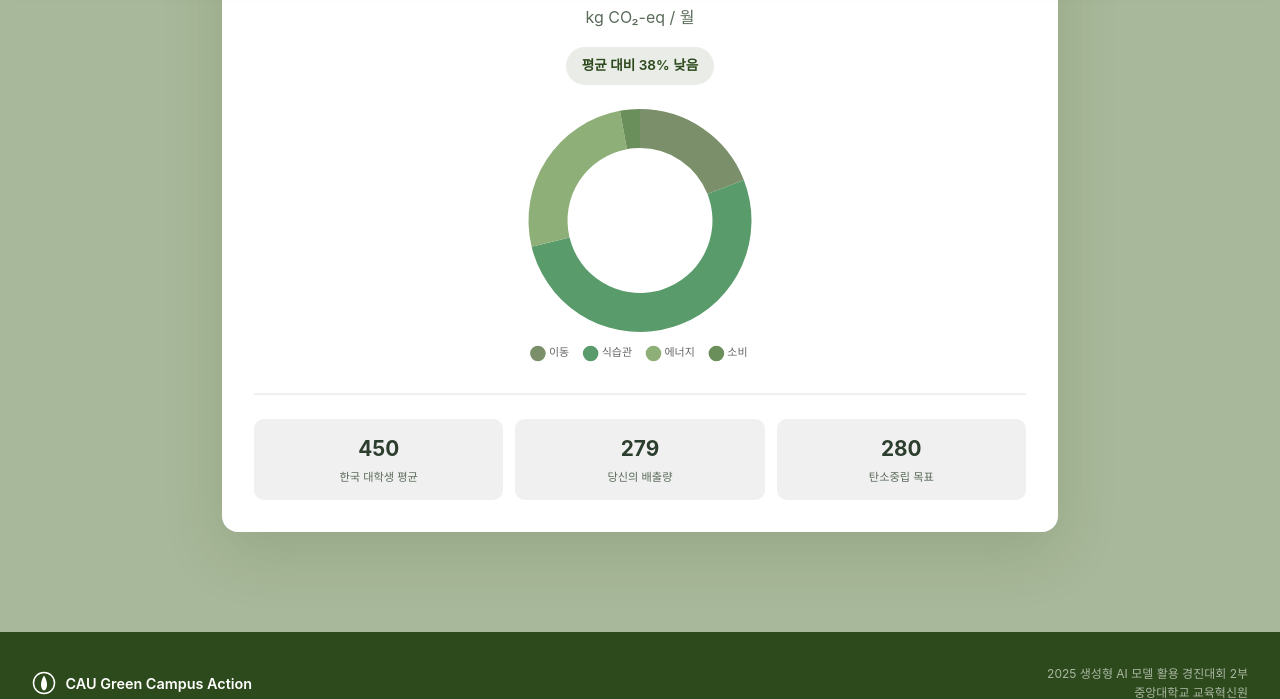
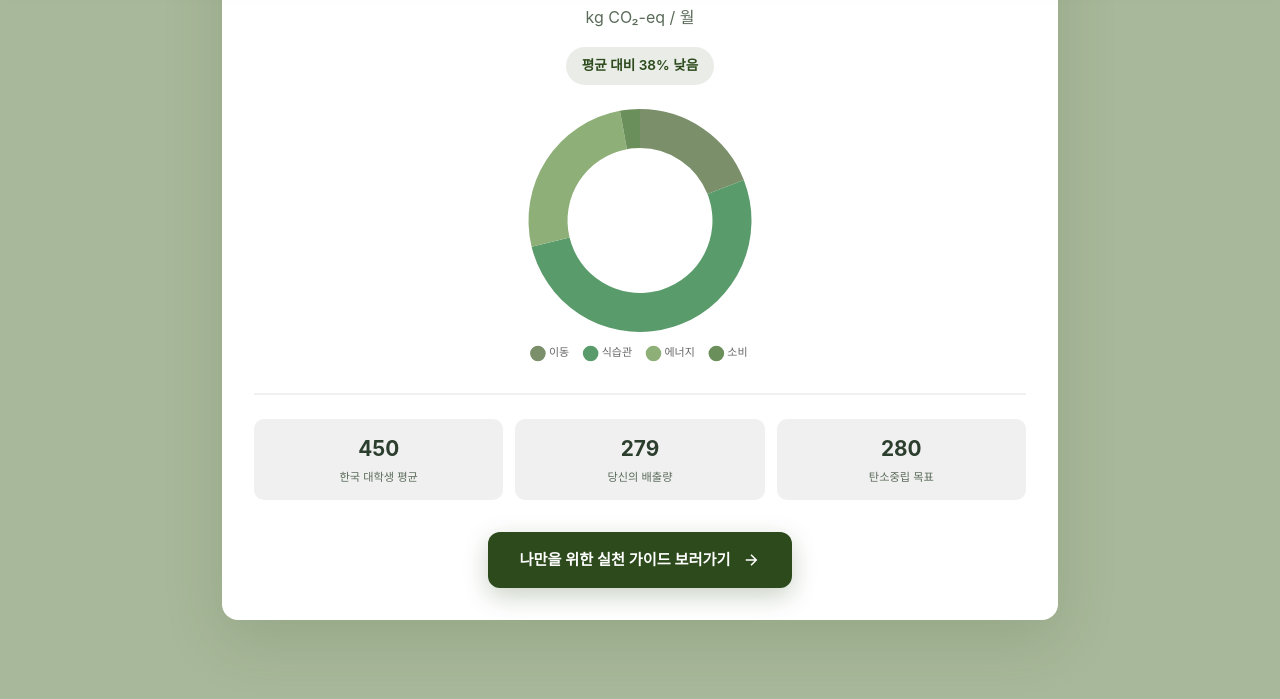
Before and after one commit to boongbang0425/CauGreenCampus, a website: page public/calculator.html in a window 1280 px wide. Both pictures are taken after a click on the button "내 탄소발자국 분석하기". Shown: the part 2386-3085 px from the top of the page. Drawn offline with nearby package versions, Linux system fonts and the light colour scheme; a web font is replaced by a local one.

Commit message:
Update calculator.html

```diff
--- a/public/calculator.html
+++ b/public/calculator.html
@@ -34,6 +34,7 @@
             background-color: var(--sage-bg);
             color: var(--text-dark);
             line-height: 1.6;
+            overflow-y: scroll; /* 스크롤바 항상 표시 (스크롤바 가시성 문제 해결) */
         }
 
         .navbar {
@@ -421,6 +422,36 @@
             margin-top: 0.2rem;
         }
 
+        /* index.html에서 가져온 버튼 스타일 시작 */
+        .btn-primary {
+            display: inline-flex;
+            align-items: center;
+            gap: 0.75rem;
+            background: var(--forest-green);
+            color: var(--white);
+            padding: 1rem 2rem;
+            border-radius: 12px;
+            text-decoration: none;
+            font-weight: 600;
+            font-size: 0.95rem;
+            transition: all 0.3s ease;
+            box-shadow: 0 8px 24px rgba(45, 74, 28, 0.25);
+        }
+
+        .btn-primary:hover {
+            background: var(--forest-mid);
+            transform: translateY(-3px);
+        }
+
+        .btn-primary svg {
+            width: 18px;
+            height: 18px;
+            transition: transform 0.3s ease;
+        }
+
+        .btn-primary:hover svg { transform: translateX(4px); }
+        /* index.html에서 가져온 버튼 스타일 끝 */
+
         .footer {
             background: var(--forest-green);
             color: var(--white);
@@ -528,7 +559,6 @@
         </div>
 
         <div class="calculator-container">
-            <!-- Transport Section -->
             <div class="form-section">
                 <div class="form-section-header">
                     <div class="form-section-icon">
@@ -622,7 +652,6 @@
                 </div>
             </div>
 
-            <!-- Diet Section -->
             <div class="form-section">
                 <div class="form-section-header">
                     <div class="form-section-icon">
@@ -638,7 +667,7 @@
                 </div>
 
                 <div class="form-group">
-                    <label class="form-label">주간 육류 섭취 횟수</label>
+                    <label class="form-label">주간 육류 섭취</label>
                     <div class="radio-group">
                         <div class="radio-option">
                             <input type="radio" name="meatType" id="beef" value="beef" checked>
@@ -705,7 +734,6 @@
                 </div>
             </div>
 
-            <!-- Energy Section -->
             <div class="form-section">
                 <div class="form-section-header">
                     <div class="form-section-icon">
@@ -766,7 +794,6 @@
                 </div>
             </div>
 
-            <!-- Consumption Section -->
             <div class="form-section">
                 <div class="form-section-header">
                     <div class="form-section-icon">
@@ -829,7 +856,6 @@
                 </div>
             </div>
 
-            <!-- Calculate Button -->
             <button class="calculate-btn" id="calculateBtn">
                 <svg viewBox="0 0 24 24" fill="none" stroke="currentColor" stroke-width="2">
                     <circle cx="11" cy="11" r="8"/>
@@ -838,7 +864,6 @@
                 내 탄소발자국 분석하기
             </button>
 
-            <!-- Results Section -->
             <div class="results-section" id="resultsSection">
                 <div class="result-card">
                     <div class="result-header">
@@ -866,6 +891,16 @@
                             <div class="stat-label">탄소중립 목표</div>
                         </div>
                     </div>
+
+                    <div style="text-align: center; margin-top: 2rem;">
+                        <a href="action.html" class="btn-primary">
+                            나만을 위한 실천 가이드 보러가기
+                            <svg viewBox="0 0 24 24" fill="none" stroke="currentColor" stroke-width="2">
+                                <path d="M5 12h14M12 5l7 7-7 7"/>
+                            </svg>
+                        </a>
+                    </div>
+
                 </div>
             </div>
         </div>
```
